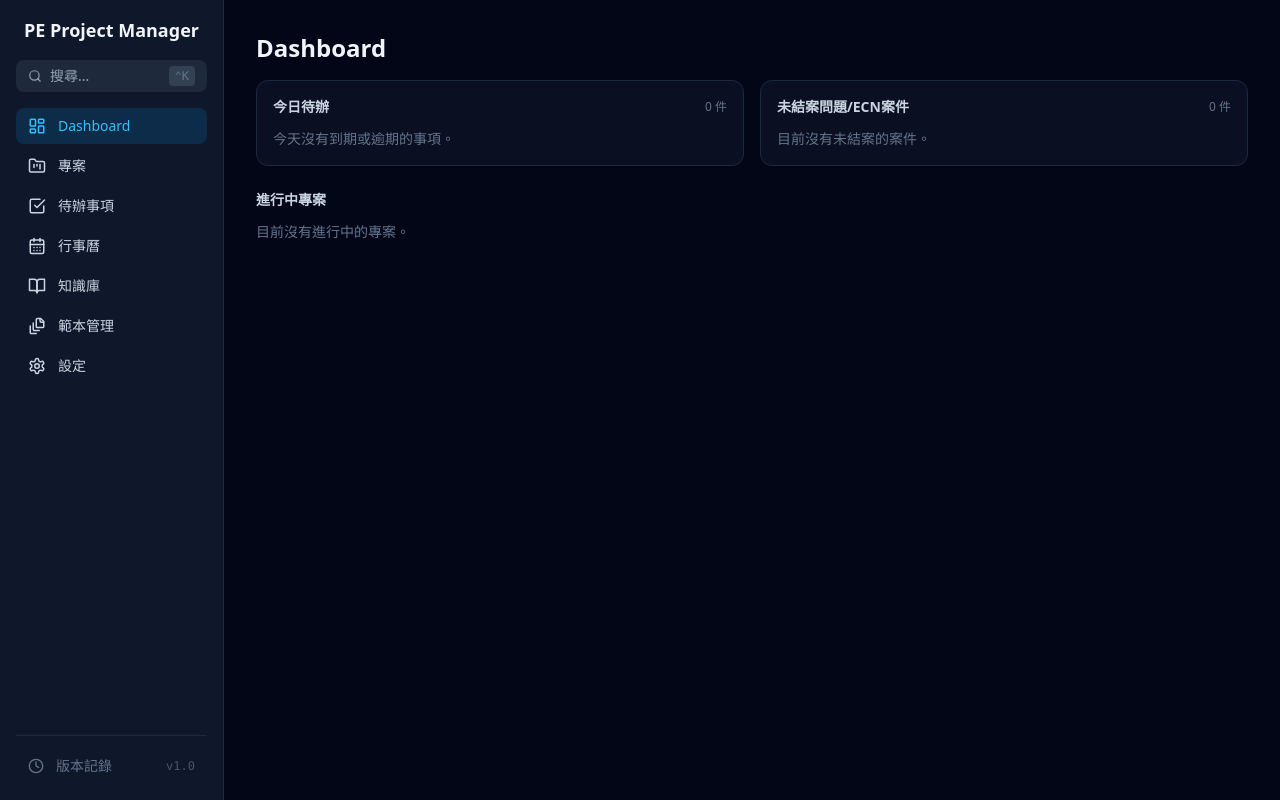
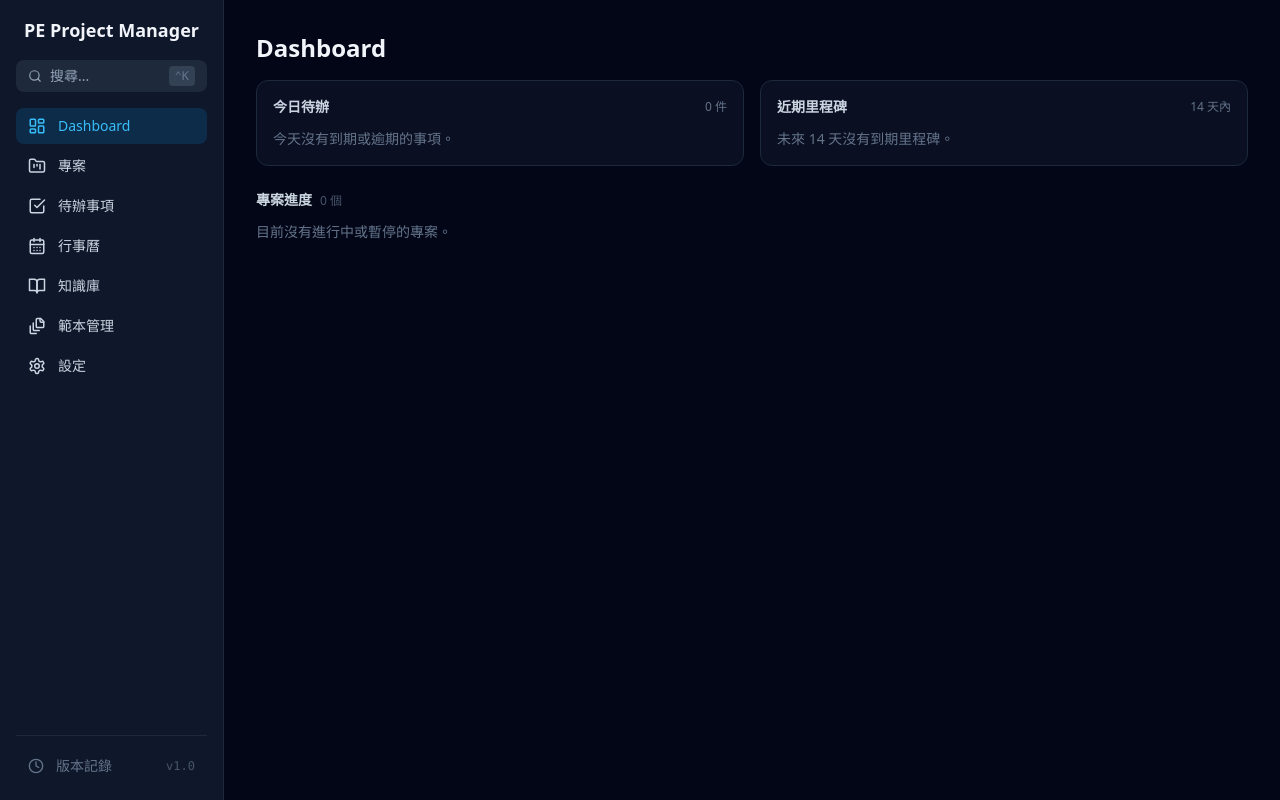
Before and after one commit to s9726229-hash/pe-project-manager, a React (Vite) app: page / in a window 1280 px wide. Built offline with nearby package versions, Linux system fonts and the light colour scheme.

Commit message:
Rework Dashboard: replace ECN card with milestones, each project its own card
Co-Authored-By: Claude Sonnet 4.6 <noreply@anthropic.com>

```diff
--- a/src/views/Dashboard.tsx
+++ b/src/views/Dashboard.tsx
@@ -1,18 +1,16 @@
 import { Flame } from 'lucide-react';
 import type { useTasks } from '../hooks/useTasks';
 import type { useProjects } from '../hooks/useProjects';
-import type { useCases } from '../hooks/useCases';
 import type { usePrograms } from '../hooks/usePrograms';
 import type { Project } from '../types';
 import { DEFAULT_PROJECT_ID } from '../hooks/useProjects';
 import { flattenTaskLeaves } from '../services/taskUtils';
-import { isCaseDone } from '../services/caseUtils';
 import { computeProgressPercent, flattenLeaves, getCurrentStage, getNextMilestoneDate } from '../services/milestoneUtils';
 
 interface DashboardProps {
   tasksApi: ReturnType<typeof useTasks>;
   projectsApi: ReturnType<typeof useProjects>;
-  casesApi: ReturnType<typeof useCases>;
+  casesApi: unknown;
   programsApi: ReturnType<typeof usePrograms>;
   onOpenProject: (projectId: string) => void;
 }
@@ -21,7 +19,12 @@ function todayIso(): string {
   return new Date().toISOString().slice(0, 10);
 }
 
-// 大專案底下的多個小專案合併算整體進度：把所有小專案的葉節點放在一起算完成比例。
+function addDays(iso: string, days: number): string {
+  const d = new Date(iso);
+  d.setDate(d.getDate() + days);
+  return d.toISOString().slice(0, 10);
+}
+
 function computeCombinedProgress(projects: Project[]): number {
   const leaves = projects.flatMap((p) => flattenLeaves(p.milestones));
   if (leaves.length === 0) return 0;
@@ -34,35 +37,66 @@ function combinedNextMilestoneDate(projects: Project[]): string | undefined {
   return dates.length ? dates.reduce((a, b) => (a < b ? a : b)) : undefined;
 }
 
-export default function Dashboard({ tasksApi, projectsApi, casesApi, programsApi, onOpenProject }: DashboardProps) {
+const STATUS_STYLE: Record<string, string> = {
+  '進行中': 'text-primary-400 bg-primary-400/10 border-primary-400/30',
+  '暫停':   'text-amber-400  bg-amber-400/10  border-amber-400/30',
+  '取消':   'text-slate-500  bg-slate-800     border-slate-700',
+  '已完成': 'text-emerald-400 bg-emerald-400/10 border-emerald-400/30',
+};
+
+export default function Dashboard({ tasksApi, projectsApi, programsApi, onOpenProject }: DashboardProps) {
   const { tasks } = tasksApi;
   const { projects } = projectsApi;
-  const { cases } = casesApi;
   const { programs } = programsApi;
-  const projectById = new Map(projects.map((p) => [p.id, p]));
 
   const today = todayIso();
+  const twoWeeksOut = addDays(today, 14);
+
+  // ── 待辦 ──
   const pendingTasks = flattenTaskLeaves(tasks)
     .filter((t) => t.dueDate && t.status !== '已完成')
     .sort((a, b) => (a.dueDate! < b.dueDate! ? -1 : 1));
-  // 今天到期或逾期的優先；尚未到期的也一併列出，方便預先看到接下來的事。
-  const todayTasks = pendingTasks.filter((t) => t.dueDate! <= today);
+  const todayTasks    = pendingTasks.filter((t) => t.dueDate! <= today);
   const upcomingTasks = pendingTasks.filter((t) => t.dueDate! > today);
 
-  const openCases = cases.filter((c) => !isCaseDone(c));
+  // ── 近期里程碑（14 天內，未完成） ──
+  const activeForMilestones = projects.filter((p) => p.id !== DEFAULT_PROJECT_ID && p.status !== '取消' && p.status !== '已完成');
+  interface MilestoneHit { projectName: string; milestoneName: string; date: string; overdue: boolean; }
+  const upcomingMilestones: MilestoneHit[] = activeForMilestones
+    .flatMap((p) =>
+      flattenLeaves(p.milestones)
+        .filter((l) => l.status !== '已完成' && l.plannedDate && l.plannedDate <= twoWeeksOut)
+        .map((l) => ({
+          projectName: p.name,
+          milestoneName: l.name,
+          date: l.plannedDate!,
+          overdue: l.plannedDate! < today,
+        }))
+    )
+    .sort((a, b) => a.date.localeCompare(b.date));
 
-  // 進行中專案卡片：有掛大專案的小專案合併成一張卡（顯示整體進度），沒掛的各自一張。
-  const activeProjects = projects.filter((p) => p.status === '進行中' && p.id !== DEFAULT_PROJECT_ID);
+  // ── 專案卡片：顯示 進行中 + 暫停，不含 取消/已完成 ──
+  const visibleProjects = projects.filter(
+    (p) => p.id !== DEFAULT_PROJECT_ID && p.status !== '取消' && p.status !== '已完成'
+  );
+
+  // Program 群組
   const programCards = programs
-    .map((program) => ({ program, items: activeProjects.filter((p) => p.programId === program.id) }))
+    .map((program) => ({ program, items: visibleProjects.filter((p) => p.programId === program.id) }))
     .filter((g) => g.items.length > 0);
-  const standaloneProjects = activeProjects.filter((p) => !p.programId || !programs.some((pg) => pg.id === p.programId));
+
+  // 獨立專案（沒有掛 program 或掛的 program 已不存在）
+  const programIds = new Set(programs.map((pg) => pg.id));
+  const standaloneProjects = visibleProjects.filter((p) => !p.programId || !programIds.has(p.programId));
 
   return (
     <div>
       <h1 className="text-2xl font-semibold mb-4">Dashboard</h1>
 
+      {/* ── 上方兩欄：待辦 + 近期里程碑 ── */}
       <div className="grid grid-cols-1 sm:grid-cols-2 gap-4 mb-6">
+
+        {/* 今日待辦 */}
         <div className="bg-slate-900/60 border border-slate-800 rounded-xl p-4">
           <div className="flex items-center justify-between mb-3">
             <h2 className="text-sm font-semibold text-slate-300">今日待辦</h2>
@@ -100,62 +134,76 @@ export default function Dashboard({ tasksApi, projectsApi, casesApi, programsApi
           )}
         </div>
 
+        {/* 近期里程碑 */}
         <div className="bg-slate-900/60 border border-slate-800 rounded-xl p-4">
           <div className="flex items-center justify-between mb-3">
-            <h2 className="text-sm font-semibold text-slate-300">未結案問題/ECN案件</h2>
-            <span className="text-xs text-slate-500">{openCases.length} 件</span>
+            <h2 className="text-sm font-semibold text-slate-300">近期里程碑</h2>
+            <span className="text-xs text-slate-500">14 天內</span>
           </div>
 
-          {openCases.length === 0 && <p className="text-slate-500 text-sm">目前沒有未結案的案件。</p>}
+          {upcomingMilestones.length === 0 && <p className="text-slate-500 text-sm">未來 14 天沒有到期里程碑。</p>}
 
           <div className="space-y-1">
-            {openCases.slice(0, 8).map((c) => (
-              <div key={c.id} className="flex items-center gap-2 text-sm py-1">
-                <span className="flex-1 truncate">{c.name}</span>
-                <span className="text-xs text-slate-500 shrink-0">{projectById.get(c.projectId)?.name ?? '—'}</span>
-                <span className="text-xs text-slate-500 shrink-0">{c.caseTypeLabel}</span>
+            {upcomingMilestones.slice(0, 10).map((m, i) => (
+              <div key={i} className="flex items-start gap-2 text-sm py-1">
+                <span className={`text-xs shrink-0 mt-0.5 font-mono ${m.overdue ? 'text-red-400' : 'text-slate-500'}`}>{m.date}</span>
+                <div className="flex-1 min-w-0">
+                  <div className="truncate text-slate-200">{m.milestoneName}</div>
+                  <div className="text-xs text-slate-500 truncate">{m.projectName}</div>
+                </div>
+                {m.overdue && <span className="text-xs text-red-400 shrink-0">逾期</span>}
               </div>
             ))}
           </div>
         </div>
       </div>
 
-      <h2 className="text-sm font-semibold text-slate-300 mb-3">進行中專案</h2>
+      {/* ── 專案卡片 ── */}
+      <h2 className="text-sm font-semibold text-slate-300 mb-3">
+        專案進度
+        <span className="ml-2 text-slate-600 font-normal text-xs">{visibleProjects.length} 個</span>
+      </h2>
 
-      {programCards.length === 0 && standaloneProjects.length === 0 && (
-        <p className="text-slate-500 text-sm">目前沒有進行中的專案。</p>
+      {visibleProjects.length === 0 && (
+        <p className="text-slate-500 text-sm">目前沒有進行中或暫停的專案。</p>
       )}
 
       <div className="grid grid-cols-1 sm:grid-cols-2 lg:grid-cols-3 gap-4">
-        {/* 大專案卡片：旗下小專案合併顯示 */}
+        {/* Program 群組卡 */}
         {programCards.map(({ program, items }) => {
           const progress = computeCombinedProgress(items);
           const nextDate = combinedNextMilestoneDate(items);
           return (
             <div key={program.id} className="bg-slate-900/60 border border-slate-800 rounded-xl p-4">
               <div className="flex items-center justify-between mb-2">
-                <span className="font-medium">{program.name}</span>
-                <span className="text-xs text-slate-500">{items.length} 個小專案</span>
+                <span className="font-medium text-slate-100">{program.name}</span>
+                <span className="text-xs text-slate-500">{items.length} 個子專案</span>
               </div>
-              <div className="h-2 bg-slate-800 rounded-full overflow-hidden mb-2">
-                <div className="h-full bg-primary-500 rounded-full" style={{ width: `${progress}%` }} />
+              <div className="h-1.5 bg-slate-800 rounded-full overflow-hidden mb-1">
+                <div className="h-full bg-primary-500 rounded-full transition-all" style={{ width: `${progress}%` }} />
               </div>
               <div className="flex items-center justify-between text-xs text-slate-500 mb-3">
-                <span>整體進度 {progress}%</span>
-                {nextDate && <span>下個里程碑 {nextDate}</span>}
+                <span>整體 {progress}%</span>
+                {nextDate && <span>下一里程碑 {nextDate}</span>}
               </div>
-              <div className="space-y-1">
+              <div className="space-y-1 border-t border-slate-800 pt-2">
                 {items.map((p) => {
                   const stage = getCurrentStage(p.milestones);
+                  const pct = computeProgressPercent(p.milestones);
                   return (
                     <button
                       key={p.id}
                       onClick={() => onOpenProject(p.id)}
-                      className="w-full flex items-center gap-2 text-sm py-1 px-2 rounded hover:bg-slate-800 text-left"
+                      className="w-full flex items-center gap-2 text-sm py-1.5 px-2 rounded hover:bg-slate-800 text-left group"
                     >
-                      <span className="flex-1 truncate">{p.name}</span>
-                      <span className="text-xs text-slate-500 shrink-0">{stage?.name ?? '—'}</span>
-                      <span className="text-xs text-slate-500 shrink-0">{computeProgressPercent(p.milestones)}%</span>
+                      <div className="flex-1 min-w-0">
+                        <div className="truncate text-slate-200 group-hover:text-white">{p.name}</div>
+                        <div className="text-xs text-slate-500">{stage?.name ?? '—'}</div>
+                      </div>
+                      <div className="text-right shrink-0">
+                        <div className="text-xs text-slate-400">{pct}%</div>
+                        <span className={`text-xs px-1.5 py-0.5 rounded-full border ${STATUS_STYLE[p.status]}`}>{p.status}</span>
+                      </div>
                     </button>
                   );
                 })}
@@ -164,44 +212,37 @@ export default function Dashboard({ tasksApi, projectsApi, casesApi, programsApi
           );
         })}
 
-        {/* 未歸屬大專案的小專案也集中成一張卡，跟大專案卡片同一種呈現方式 */}
-        {standaloneProjects.length > 0 && (
-          <div className="bg-slate-900/60 border border-slate-800 rounded-xl p-4">
-            <div className="flex items-center justify-between mb-2">
-              <span className="font-medium">未歸屬大專案</span>
-              <span className="text-xs text-slate-500">{standaloneProjects.length} 個小專案</span>
-            </div>
-            <div className="h-2 bg-slate-800 rounded-full overflow-hidden mb-2">
-              <div
-                className="h-full bg-primary-500 rounded-full"
-                style={{ width: `${computeCombinedProgress(standaloneProjects)}%` }}
-              />
-            </div>
-            <div className="flex items-center justify-between text-xs text-slate-500 mb-3">
-              <span>整體進度 {computeCombinedProgress(standaloneProjects)}%</span>
-              {combinedNextMilestoneDate(standaloneProjects) && (
-                <span>下個里程碑 {combinedNextMilestoneDate(standaloneProjects)}</span>
-              )}
-            </div>
-            <div className="space-y-1">
+        {/* 獨立專案：各自一張卡 */}
         {standaloneProjects.map((p) => {
           const stage = getCurrentStage(p.milestones);
+          const pct = computeProgressPercent(p.milestones);
+          const nextDate = getNextMilestoneDate(p.milestones);
           return (
             <button
               key={p.id}
               onClick={() => onOpenProject(p.id)}
-                    className="w-full flex items-center gap-2 text-sm py-1 px-2 rounded hover:bg-slate-800 text-left"
+              className="bg-slate-900/60 border border-slate-800 rounded-xl p-4 text-left hover:border-slate-600 transition-colors group"
             >
-                    <span className="flex-1 truncate">{p.name}</span>
-                    <span className="text-xs text-slate-500 shrink-0">{stage?.name ?? '—'}</span>
-                    <span className="text-xs text-slate-500 shrink-0">{computeProgressPercent(p.milestones)}%</span>
+              <div className="flex items-start justify-between mb-3 gap-2">
+                <span className="font-medium text-slate-100 group-hover:text-white leading-snug">{p.name}</span>
+                <span className={`text-xs px-2 py-0.5 rounded-full border shrink-0 ${STATUS_STYLE[p.status]}`}>{p.status}</span>
+              </div>
+              <div className="h-1.5 bg-slate-800 rounded-full overflow-hidden mb-1">
+                <div className="h-full bg-primary-500 rounded-full transition-all" style={{ width: `${pct}%` }} />
+              </div>
+              <div className="flex items-center justify-between text-xs text-slate-500">
+                <span>{pct}% 完成</span>
+                <span className="text-slate-600">{stage?.name ?? '—'}</span>
+              </div>
+              {nextDate && (
+                <div className="mt-2 pt-2 border-t border-slate-800 text-xs text-slate-500">
+                  下一里程碑 <span className="text-slate-400">{nextDate}</span>
+                </div>
+              )}
             </button>
           );
         })}
       </div>
     </div>
-        )}
-      </div>
-    </div>
   );
 }
```
Lines whose indentation alone changed are shown as unchanged.
